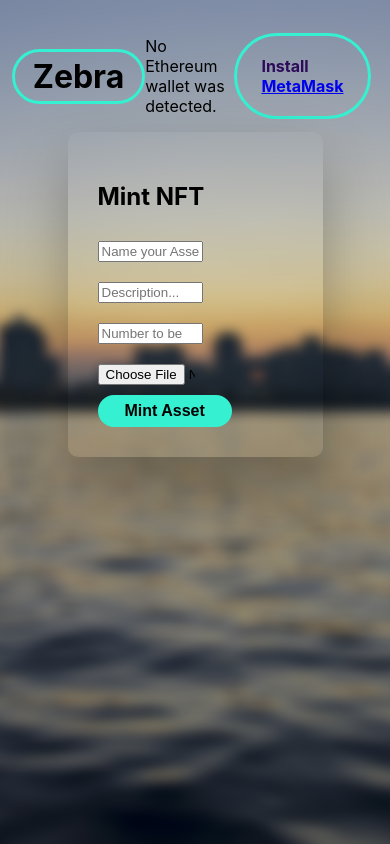
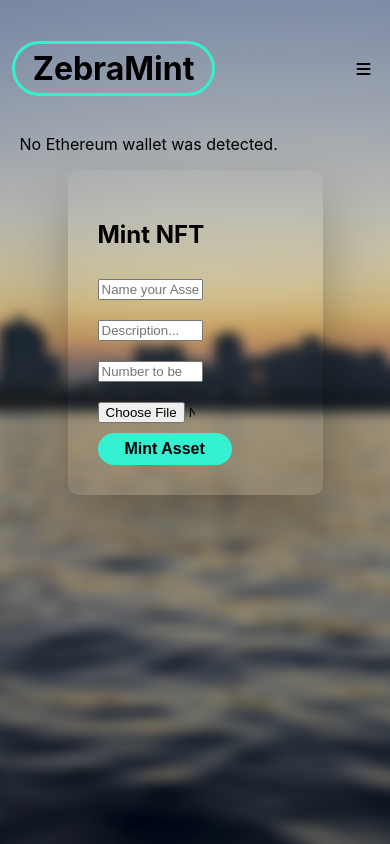
Before and after one commit to george-shammar/NFT-TASK, a React (Create React App) app: page / in a window 390 px wide. Built offline with nearby package versions, Linux system fonts and the light colour scheme; what ipfs-http-client would draw is missing.

Commit message:
Make page responsive

```diff
--- a/public/index.html
+++ b/public/index.html
@@ -10,6 +10,7 @@
       content="Web site created using create-react-app"
     />
     <link rel="apple-touch-icon" href="%PUBLIC_URL%/logo192.png" />
+    <script src="https://kit.fontawesome.com/bfb663eab2.js" crossorigin="anonymous"></script>
     <!--
       manifest.json provides metadata used when your web app is installed on a
       user's mobile device or desktop. See https://developers.google.com/web/fundamentals/web-app-manifest/
--- a/src/components/Nav.tsx
+++ b/src/components/Nav.tsx
@@ -46,7 +46,7 @@ const Nav = () => {
     return (
         <div className="nav">
         <h1 className="title">ZebraMint</h1>
-
+        <i className="fas mobile fa-bars" />
         <div className="wallet">
           {walletAddress.length > 0 ? (
             <div className="text">Connected:
--- a/src/components/NoWallet.tsx
+++ b/src/components/NoWallet.tsx
@@ -2,9 +2,11 @@ import "../styles/Nav.css"
 
 export const NoWallet = () => {
     return (
+      <div>
         <div className="nav">
-        <h1 className="title">Zebra</h1>
-        <p>No Ethereum wallet was detected.</p>
+        <h1 className="title">ZebraMint</h1>
+        <i className="fas mobile fa-bars" />
+        <p className="no-wallet-desktop">No Ethereum wallet was detected.</p>
           <div className="wallet">
             <p className="text">
               Install{" "}
@@ -18,5 +20,7 @@ export const NoWallet = () => {
             </p>
           </div>
         </div>
+        <p className="no-wallet">No Ethereum wallet was detected.</p>
+        </div>
     );
   }
--- a/src/styles/Nav.css
+++ b/src/styles/Nav.css
@@ -40,3 +40,32 @@
    padding-top: 5px;
    padding-bottom: 5px;
 }
+
+.no-wallet {
+    display: none;
+}
+
+.mobile {
+    display: none;
+}
+
+@media only screen and (max-width: 768px) {
+  .wallet {
+      display: none;
+  }
+
+  .no-wallet-desktop {
+      display: none;
+  }
+
+  .no-wallet {
+      display: block;
+      padding-left: 5%;
+      padding-right: 5%;
+  }
+
+  .mobile {
+    display: block;
+    cursor: pointer;
+  }
+}
```
Also changed, not shown: src/styles/minter.css (line endings or trailing spaces).
